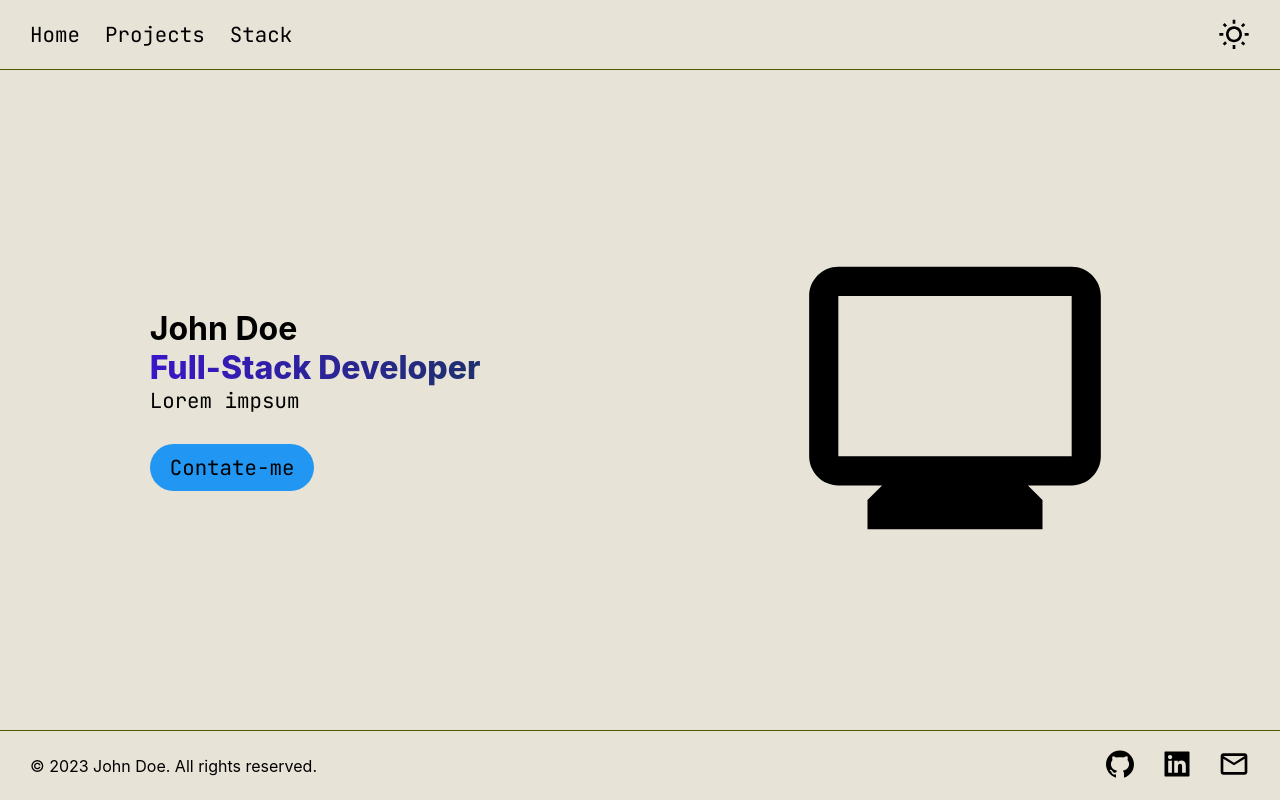
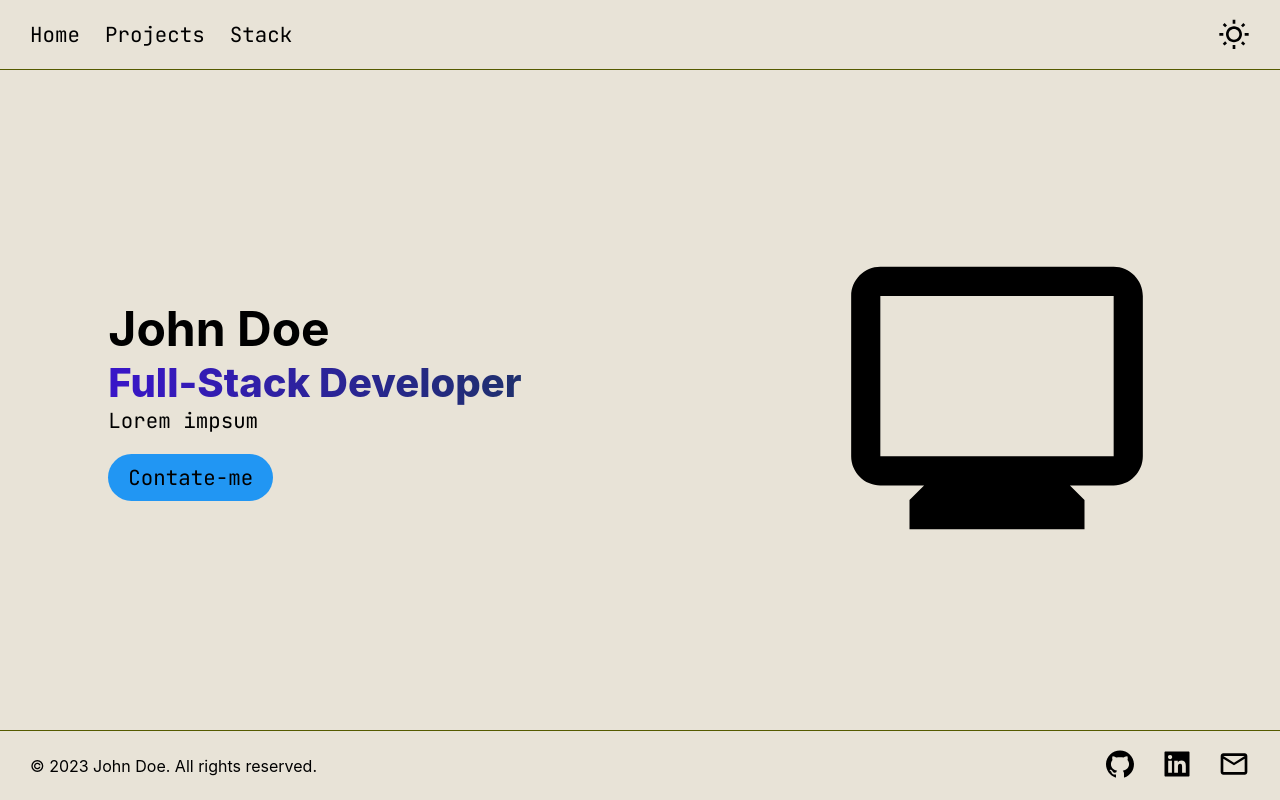
Before and after one commit to davipatricio/personal-website, a React (Vite) app: page / in a window 1280 px wide. Built offline with nearby package versions, Linux system fonts and the light colour scheme.

Commit message:
improve ux

```diff
--- a/src/components/HomeContent/styles.ts
+++ b/src/components/HomeContent/styles.ts
@@ -38,6 +38,7 @@ export const LeftContainer = styled.div<LeftContainerProps>`
     background-clip: text;
     font-weight: 800;
     user-select: none;
+    font-size: 2.5rem;
 
     @media (max-width: 768px) {
       text-align: center;
@@ -46,13 +47,17 @@ export const LeftContainer = styled.div<LeftContainerProps>`
 
   > h3 {
     color: ${({ theme }) => theme.text.primary};
-    font-size: 2rem;
+    font-size: 3rem;
     user-select: none;
   }
 
   > p {
     color: ${({ theme }) => theme.text.primary};
     font-size: 1.3rem;
+
+    @media (max-width: 768px) {
+      margin-top: 10px;
+    }
   }
 
   /* Contact me button */
@@ -63,7 +68,7 @@ export const LeftContainer = styled.div<LeftContainerProps>`
 
     padding: 10px 20px;
     border-radius: 50px;
-    margin-top: 30px;
+    margin-top: 20px;
 
     font-size: 1.3rem;
   }
```
